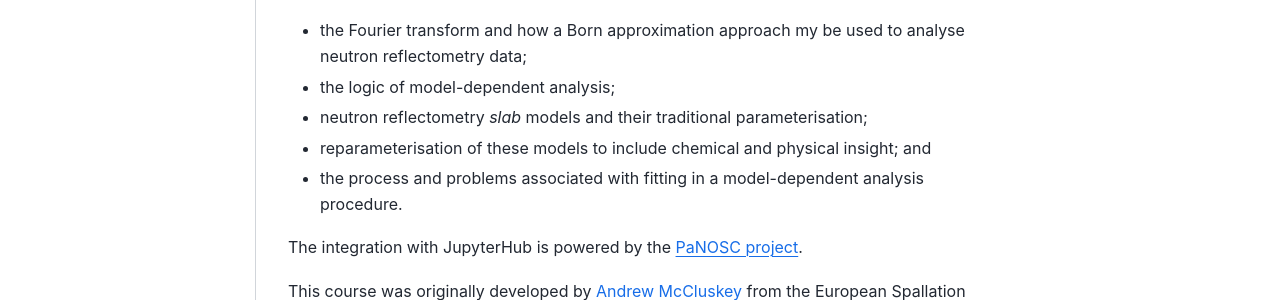
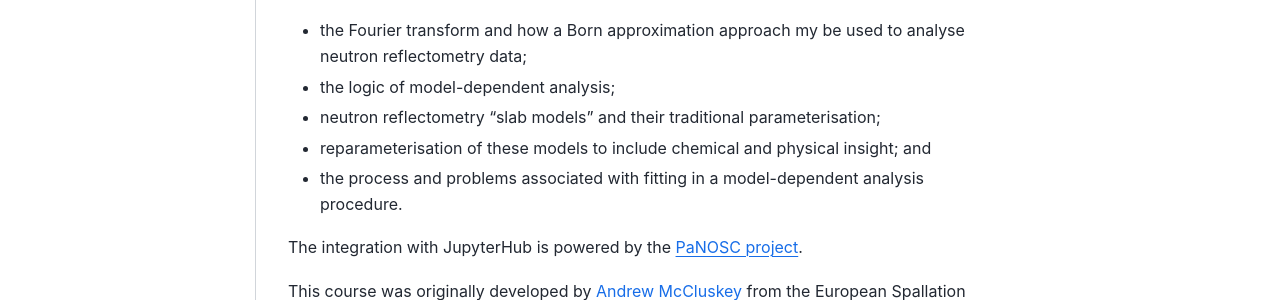
Before and after one commit to arm61/isis_school, a Jupyter Book: the page built from intro.md, in a window 1280 px wide and 1057 px high. Shown: the part 235-535 px from the top of the window. Built offline with Jupyter Book 1.0.4 settings and Sphinx 7.4.7 and the Sphinx Book theme 1.1.4, drawn with Linux system fonts in a browser that asks for light colours; pages that are not in the unit, such as notebooks, are missing from menus.

Commit message:
change italics to quotes

```diff
--- a/intro.md
+++ b/intro.md
@@ -3,7 +3,7 @@
 The aim of this course, and the companion lecture, are to give an introduction to the following subjects:
 - the Fourier transform and how a Born approximation approach my be used to analyse neutron reflectometry data;
 - the logic of model-dependent analysis;
-- neutron reflectometry *slab* models and their traditional parameterisation;
+- neutron reflectometry "slab models" and their traditional parameterisation;
 - reparameterisation of these models to include chemical and physical insight; and
 - the process and problems associated with fitting in a model-dependent analysis procedure.
 
```
